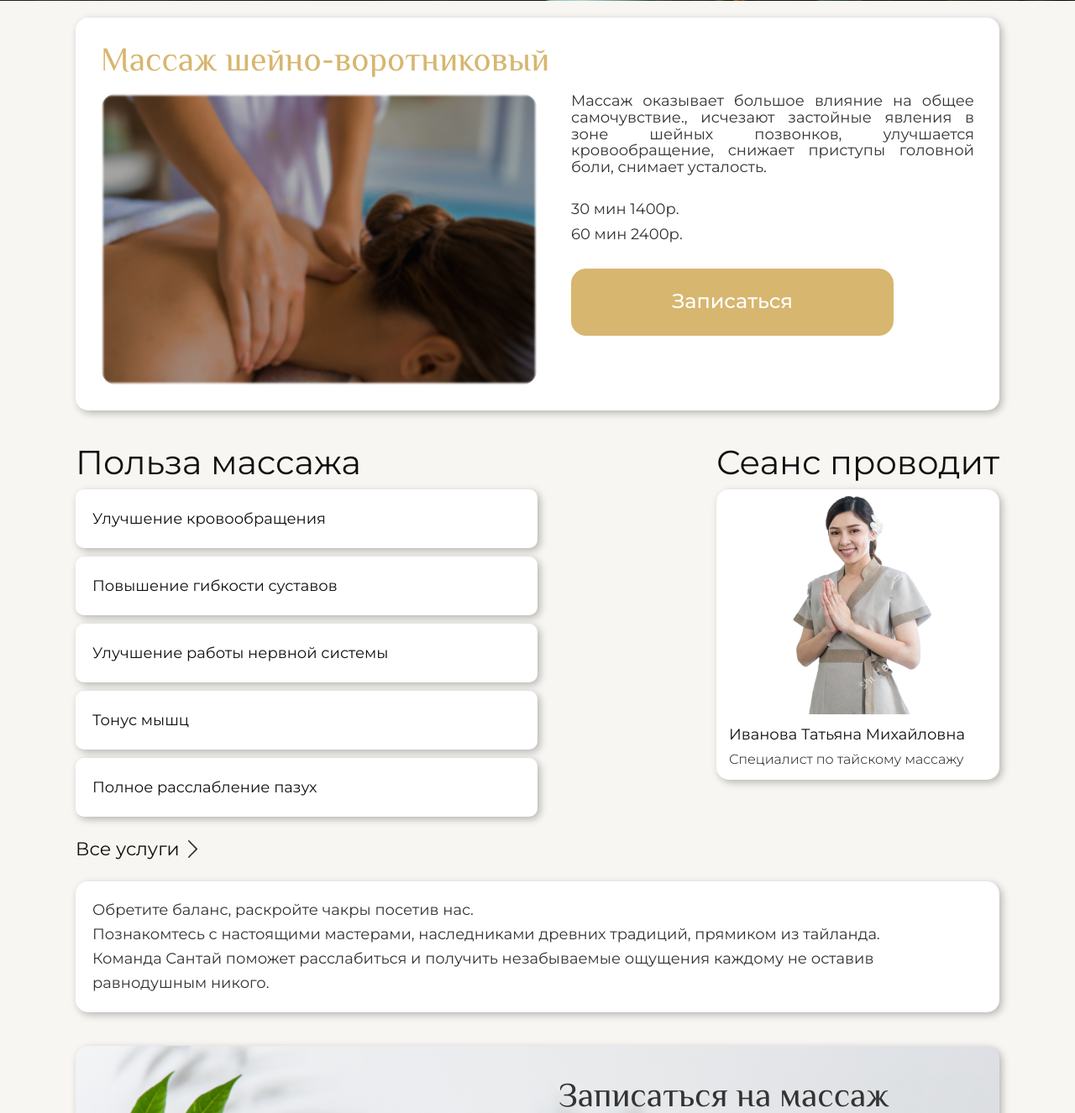
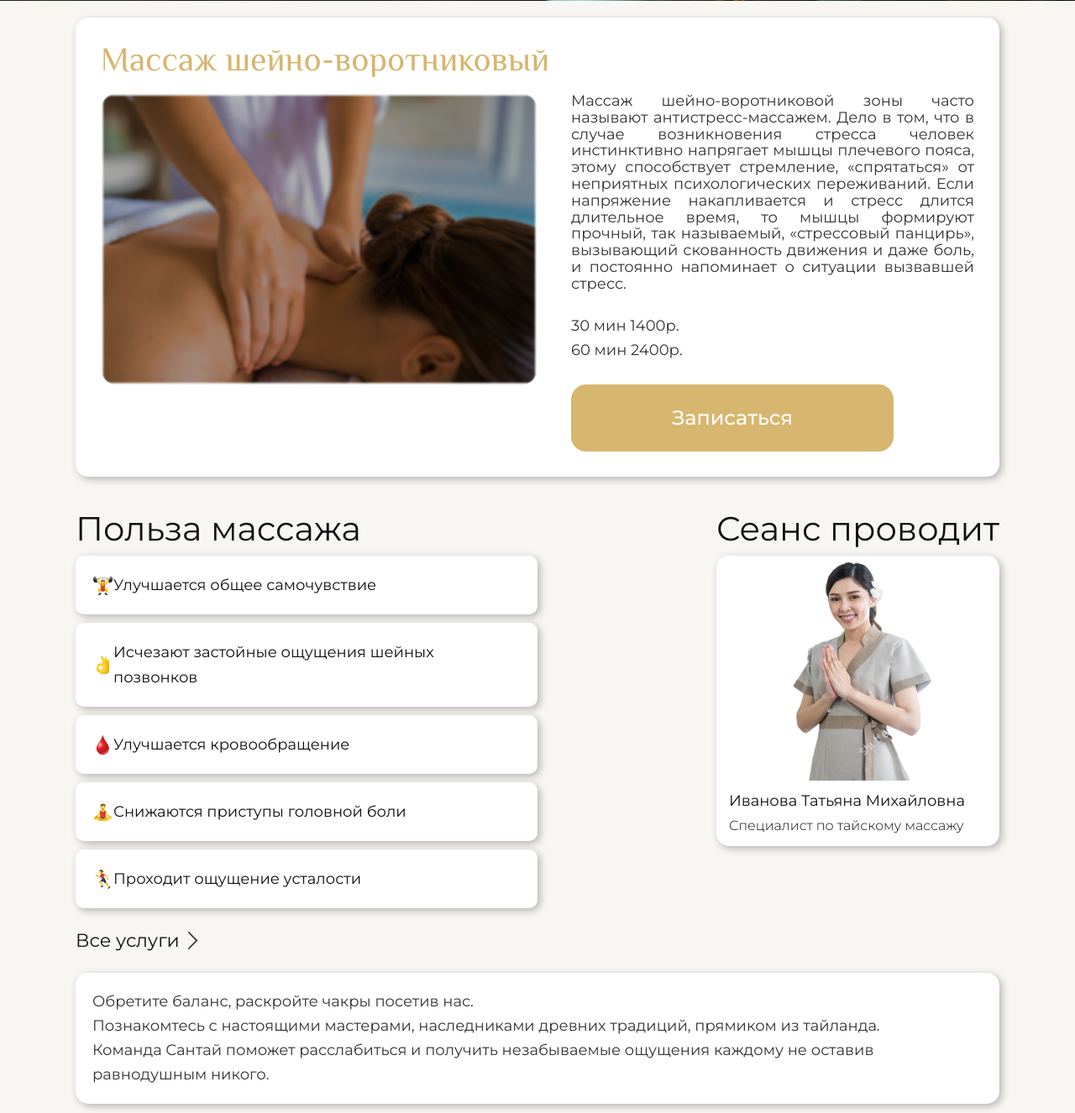
Before and after one commit to 4ndr01dHQD/santai, a Django app: page /massages/neck/ in a window 1280 px wide. Shown: the part 92-1418 px from the top of the page at 84% size. Run offline with Django 4.2, Linux system fonts and the light colour scheme.

Commit message:
Обновлен текст шейного и foot массажей

```diff
--- a/templates/massages/neck.html
+++ b/templates/massages/neck.html
@@ -24,8 +24,12 @@
                 </div>
                 <div class="unit__half">
                     <p class="unit__text">
-                        Массаж оказывает большое влияние на общее самочувствие., исчезают застойные явления в зоне
-                        шейных позвонков, улучшается кровообращение, снижает приступы головной боли, снимает усталость.
+                        Массаж шейно-воротниковой зоны часто называют антистресс-массажем. Дело в том, что в случае
+                        возникновения стресса человек инстинктивно напрягает мышцы плечевого пояса, этому способствует
+                        стремление, «спрятаться» от неприятных психологических переживаний. Если напряжение
+                        накапливается и стресс длится длительное время, то мышцы формируют прочный, так называемый,
+                        «стрессовый панцирь», вызывающий скованность движения и даже боль, и постоянно напоминает о
+                        ситуации вызвавшей стресс.
                     </p>
                     <p class="unit__text unit__text_small">
                         30 мин 1400р.
@@ -46,19 +50,19 @@
                 </h2>
                 <ul class="unit__descr__list">
                     <li class="unit__descr__item">
-                        Улучшение кровообращения
+                        <img src="/media/img/emoji/man-lifting-weights.png" alt=""> Улучшается общее самочувствие
                     </li>
                     <li class="unit__descr__item">
-                        Повышение гибкости суставов
+                       <img src="/media/img/emoji/ok-hand.png" alt=""> Исчезают застойные ощущения шейных позвонков
                     </li>
                     <li class="unit__descr__item">
-                        Улучшение работы нервной системы
+                        <img src="/media/img/emoji/blood.png" alt=""> Улучшается кровообращение
                     </li>
                     <li class="unit__descr__item">
-                        Тонус мышц
+                        <img src="/media/img/emoji/man-in-lotus.png" alt=""> Снижаются приступы головной боли
                     </li>
                     <li class="unit__descr__item">
-                        Полное расслабление пазух
+                        <img src="/media/img/emoji/man-running.png" alt=""> Проходит ощущение усталости
                     </li>
                 </ul>
             </div>
```
Also changed, not shown: templates/massages/foot.html (+3 -9 lines).
